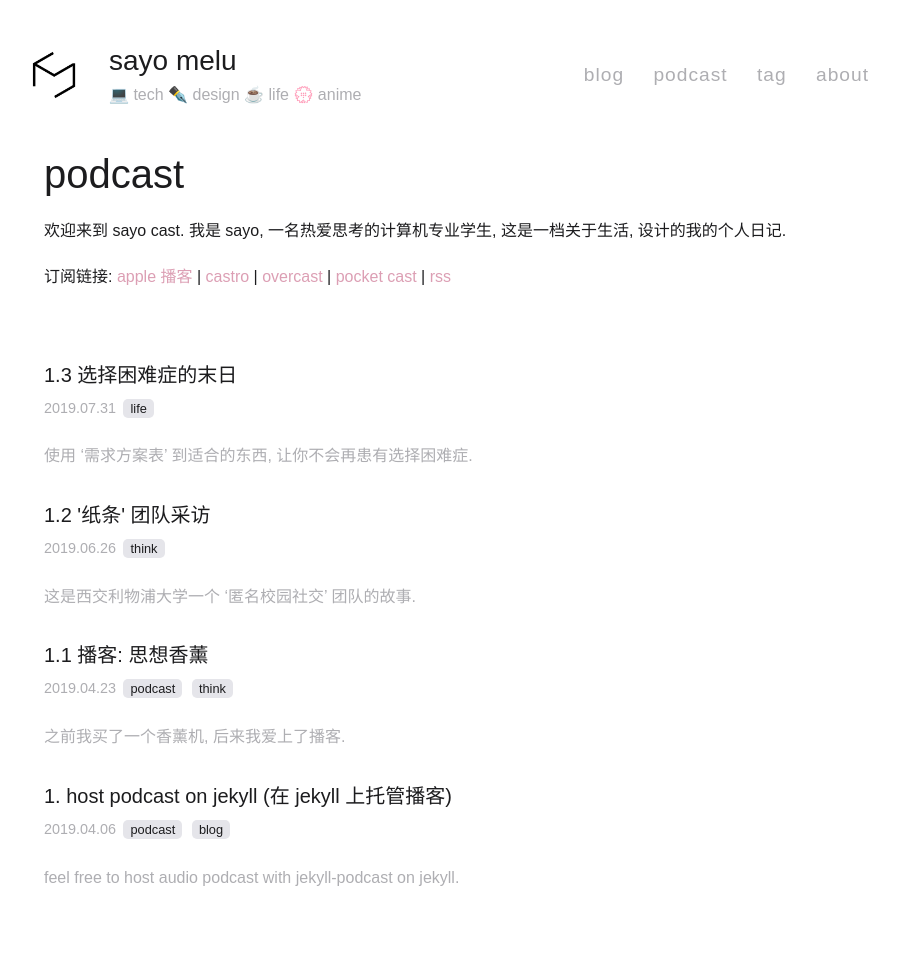
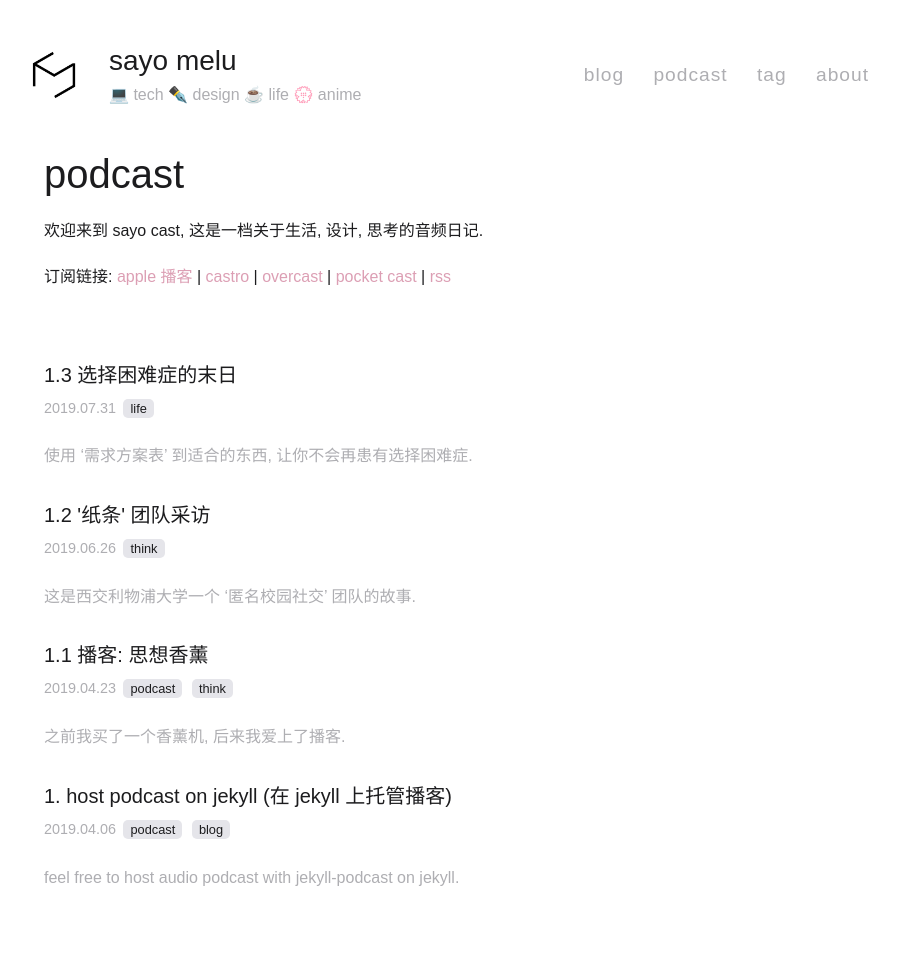
Before and after one commit to yuzujin99/sayo-blog, a Jekyll site: the page built from page/podcast.md, in a window 1280 px wide. Shown: the whole page, without its empty margins (196-1094 px from the left). Built offline with Jekyll 4.4.1, drawn with Linux system fonts in a browser that asks for light colours.

Commit message:
change color name

```diff
--- a/_config.yaml
+++ b/_config.yaml
@@ -6,12 +6,12 @@
 email: sayo-melu@outlook.com
 logo: /asset/icon/logo.png # url of your logo or avatar
 lang: zh-hans # language-territory
-color: '#dc9fb4'
+theme-color: '#dc9fb4'
 feed: true
 
 podcast:
   title: sayo cast
-  description: 欢迎来到 sayo cast. 我是 sayo, 一名热爱思考的计算机专业学生, 这是一档关于生活, 设计的我的个人日记.
+  description: 欢迎来到 sayo cast, 这是一档关于生活, 设计, 思考的音频日记.
   link: /podcast
   url: /podcast.xml
   author: sayo melu
--- a/_includes/head.html
+++ b/_includes/head.html
@@ -8,7 +8,7 @@
   <meta name='author' content='{{ site.author }}''>
   <meta name='description' content='{{ site.description }}''>
   <link rel='stylesheet' href='/asset/style/style.css'>
-  <style>:root{--color-link:{{ site.color }};}</style>
+  <style>:root{--color-link:{{ site.theme-color }};}</style>
   {% include feed.html %}
   {% include analytic.html %}
 </head>
```
